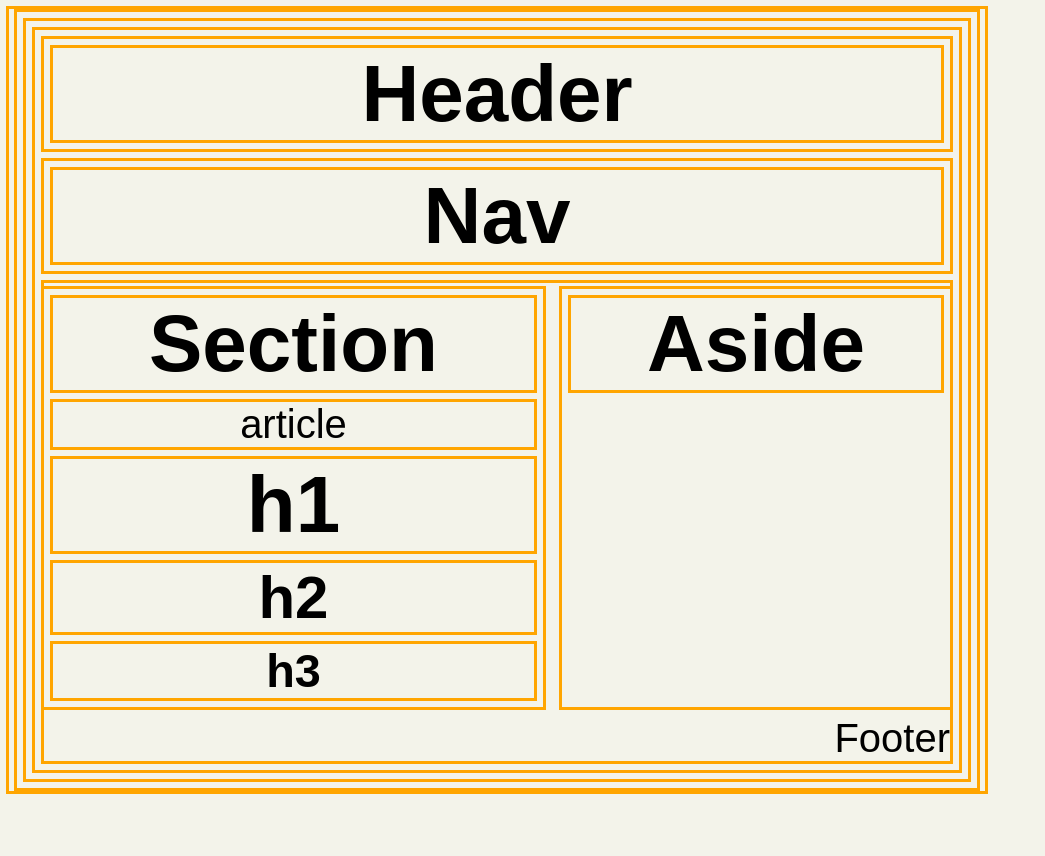
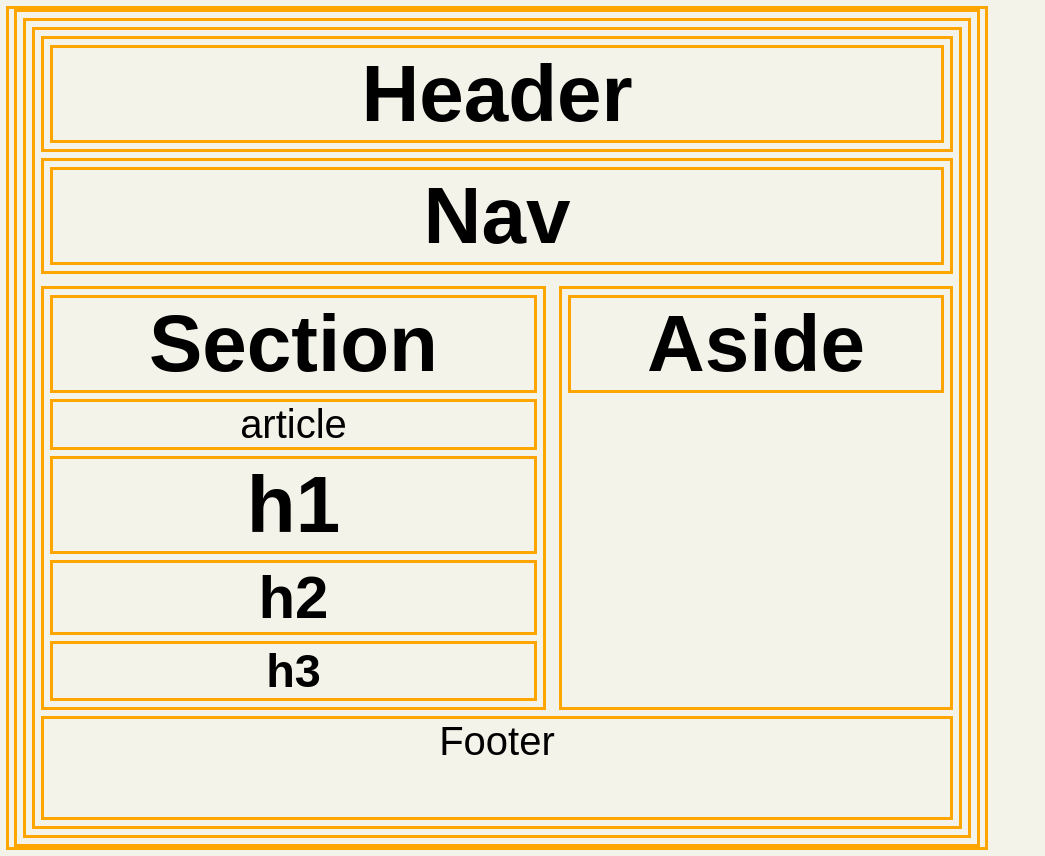
Before and after one commit to thefutureseer/react-land, a React (Create React App) app in the folder react-land/: page / in a window 1280 px wide. Shown: the whole page, without its empty margins (0-1045 px from the left). Before the commit the page ends 800 px from the top, so only its background shows below. Built offline with nearby package versions, Linux system fonts and the light colour scheme.

Commit message:
footer bug fix

```diff
--- a/react-land/src/App.css
+++ b/react-land/src/App.css
@@ -49,9 +49,10 @@ body {
 }
 
 .footer-div {
-  height: auto;
+  height: 98px;
   width: auto;
-  text-align: right;
+  text-align: center;
+  clear: both;
 }
 
 h1,
```
